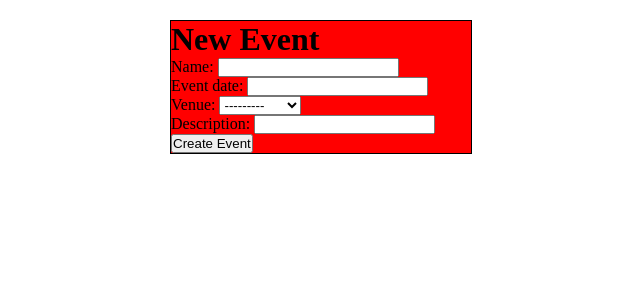
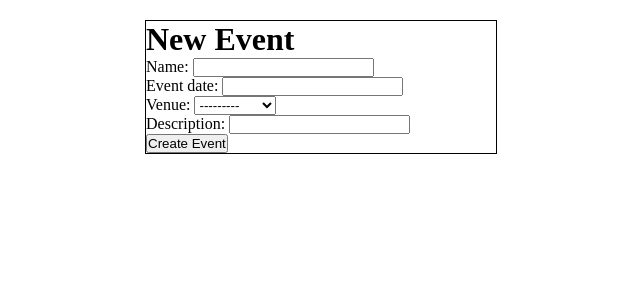
Before and after one commit to github-samir/Events, a Django app: page /new_event/ in a window 1280 px wide. Shown: the top 300 px of the page, without its empty margins (319-959 px from the left). Run offline with Django 3.2, Linux system fonts and the light colour scheme; data comes from the database, SQL or seed files in the repository.

Commit message:
css added

```diff
--- a/events/settings.py
+++ b/events/settings.py
@@ -119,4 +119,4 @@ USE_TZ = True
 # https://docs.djangoproject.com/en/3.1/howto/static-files/
 
 STATIC_URL = '/static/'
-STATICFILES_DIR = BASE_DIR / 'static'
+STATICFILES_DIRS =[ BASE_DIR / 'static']
--- a/program/templates/base.html
+++ b/program/templates/base.html
@@ -6,7 +5,7 @@
       {% endblock %}
     </title>
     <meta name="viewport" content="width=device-width, initial-scale=1">
-    <link rel="stylesheet" href="{% static 'css/newevent.css' %}" type="text/css"/>
+
     {% block css %}
     {% endblock %}
 
--- a/program/templates/new_event.html
+++ b/program/templates/new_event.html
@@ -1,8 +1,14 @@
 {% extends 'base.html' %}
+{% load static %}
 
 {% block title %}
  Create New Event
 {% endblock %}
+
+{% block css %}
+  <link rel="stylesheet" href="{% static 'css/newevent.css' %}" type="text/css"/>
+{% endblock css %}
+
 
 {% block content %}
   <h1>New Event</h1>
--- a/static/css/newevent.css
+++ b/static/css/newevent.css
@@ -4,8 +4,7 @@
 }
 
 .container{
-  width: 300px;
+  width: 350px;
   margin: 20px auto;
-  background-color: red;
   border: 1px solid black;
 }
```
Also changed, not shown: other parts of program/templates/base.html (+0 -1 lines).
